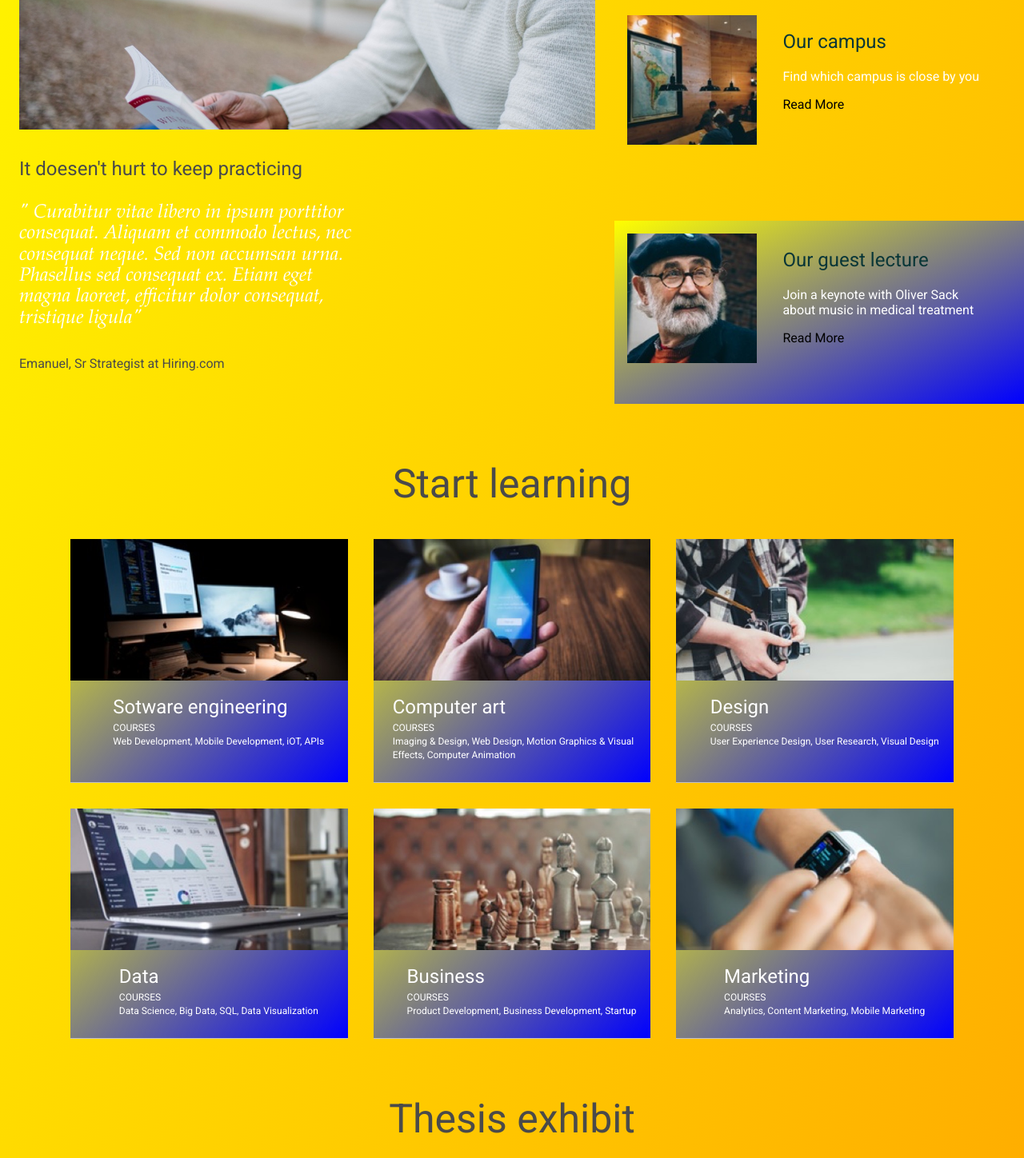
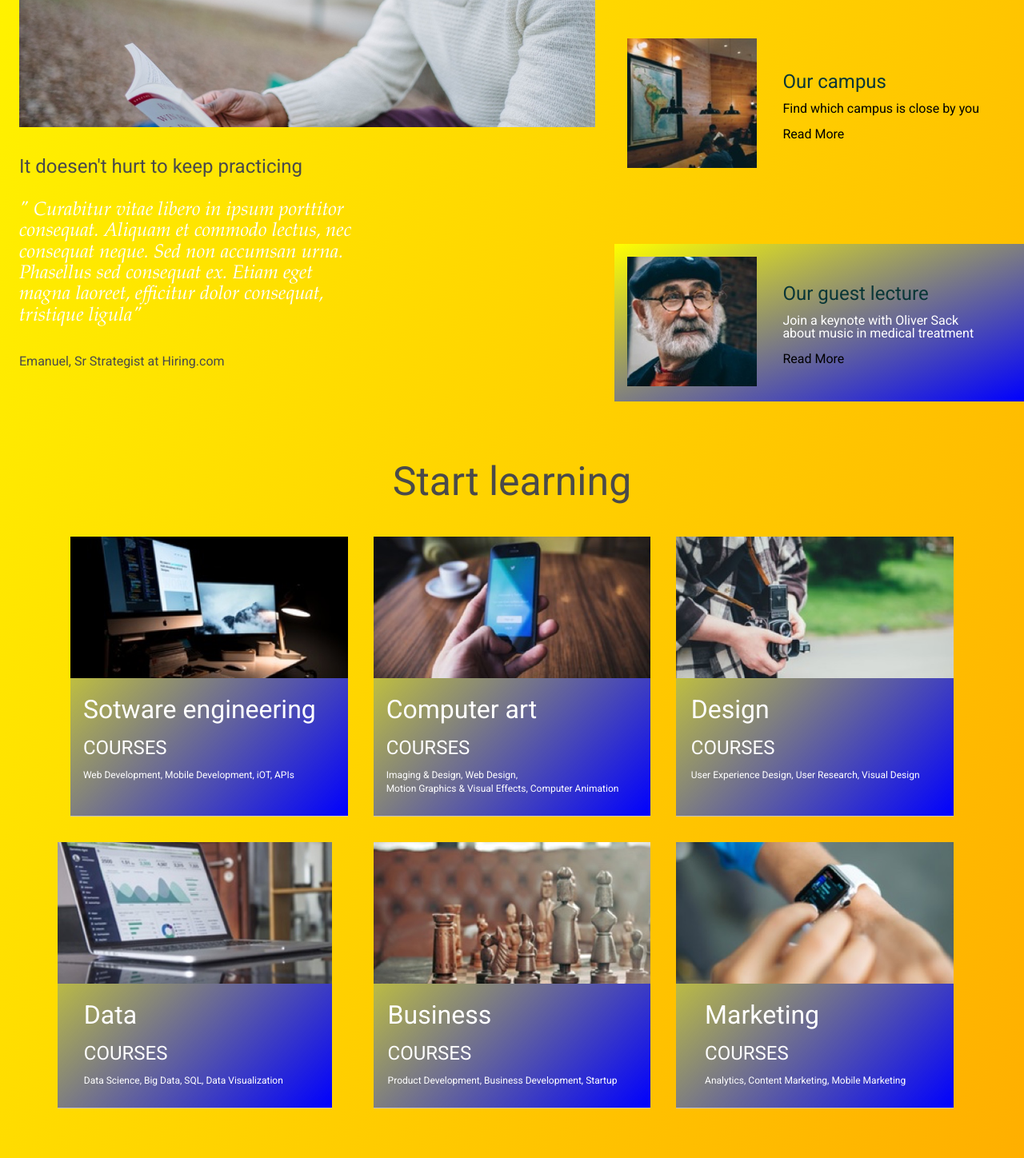
Before and after one commit to jyothihv2017/ColmarAcademy, a plain HTML site: page index.html in a window 1280 px wide. Shown: the part 945-2393 px from the top of the page at 80% size. Drawn offline with Linux system fonts and the light colour scheme; a web font is replaced by a local one.

Commit message:
complete desktop layout and style.

```diff
--- a/index.html
+++ b/index.html
@@ -10,6 +10,8 @@
   <title>Colmar Academy</title>
 </head>
 <body>
+
+  <!-- Header  section with logo and nav -->
     <header>
       <div class="content">
         <div class="logo">
@@ -27,6 +29,9 @@
       </div>
     </header>
 <div class="container">
+  <!-- Header section end -->
+
+  <!-- Main Banner section -->
    <div class="main-content">
      <div class="banner">
       <div class="image-container">
@@ -38,6 +43,9 @@
         <div ><a class="button" href="#">Start here</a></div>
       </div>
     </div>
+    <!-- Main banner section end-->
+
+    <!-- About Orientation and keynote events -->
     <div class="about">
     <div class ="information-main">
       <div class="background-img">
@@ -55,91 +63,94 @@
           </div>
           <div  class="information-text">
             <h3 class="bold left-margin">Orientation Date</h3>
-            <p class="left-margin">Tue 10/11 &amp; Wed 10/12 8am-3pm</p>
-            <p class="left-margin"><a href="#">Read More</a></p>
+            <span class="left-margin">Tue 10/11 &amp; Wed 10/12 8am-3pm</span><br>
+            <span class="left-margin"><a href="#">Read More</a></span>
           </div>
       </div>
       <div class="key-events-information" >
-        <div class="bottom-margin information-image-container">
+        <div class="information-image-container">
           <img id="campus-img"  src="./resources/images/information-campus.jpg" alt="campus information"</img>
         </div>
         <div class="information-text">
           <h3 class="bold left-margin">Our campus</h3>
-          <p class="left-margin">Find which campus is close by you</p>
-          <p class="left-margin left"><a href="#">Read More</a></p>
+          <span class="left-margin">Find which campus is close by you</span><br>
+          <span class="left-margin left"><a href="#">Read More</a></span>
         </div>
       </div>
       <div id="guest-lecture" class="key-events-information">
-        <div class="bottom-margin information-image-container">
+        <div class="information-image-container">
           <img id="guest-lecture-img" src="./resources/images/information-guest-lecture.jpg" alt="guest lecture information"</img>
         </div>
         <div class="information-text">
           <h3 class="bold left-margin">Our guest lecture</h3>
-          <p class="left-margin">Join a keynote with Oliver Sack<br>
-          about music in medical treatment</p>
-          <p class="left-margin"><a href="#">Read More</a></p>
+          <span class="left-margin">Join a keynote with Oliver Sack<br>
+          about music in medical treatment</span><br>
+          <span class="left-margin"><a href="#">Read More</a></span>
         </div>
       </div>
      </div>
    </div>
+   <!-- Key events section end -->
+   <!-- Courses section  -->
    <div class="ext-left-padding ext-right-padding courses">
        <h1 class="bold top-margin bottom-margin center">Start learning</h1>
        <div class="courses-image-container">
-         <figure class="image-text-container">
+         <div class="image-text-container">
             <img src="./resources/images/course-software.jpg" alt="course software engineering"></img>
-            <figcaption class="courses-information-text">
-             <h3 class="bold left-margin">Sotware engineering</h3>
-             <h5 class="left-margin">COURSES</h5>
-             <h5 class="left-margin">Web Development, Mobile Development, iOT, APIs</h5>
-            </figcaption>
-        </figure>
-        <figure class="image-text-container">
+            <div class="figcaption courses-information-text">
+             <h2 class="bold left">Sotware engineering</h2>
+             <h3 class="left">COURSES</h3>
+             <h5 class="left">Web Development, Mobile Development, iOT, APIs</h5>
+           </div>
+        </div>
+        <div class="image-text-container">
          <img src="./resources/images/course-computer-art.jpg" alt="course computer art"></img>
-         <figcaption class="courses-information-text">
-           <h3 class="bold left-margin">Computer art</h3>
-           <h5 class="left-margin">COURSES</h5>
-           <h5 class="left-margin">Imaging &amp; Design, Web Design, Motion Graphics &amp; Visual Effects, Computer Animation</h5>
-         </figcaption>
-        </figure>
-        <figure class="image-text-container">
+         <div class="figcaption courses-information-text">
+           <h2 class="bold left">Computer art</h2>
+           <h3 class="left">COURSES</h3>
+           <h5 class="left">Imaging &amp; Design, Web Design,</h5>
+           <h5 class="left">Motion Graphics &amp; Visual Effects, Computer Animation</h5>
+         </div>
+       </div>
+        <div class="image-text-container">
          <img src="./resources/images/course-design.jpg" alt="course design"></img>
-         <figcaption class="courses-information-text">
-           <h3 class="bold left-margin">Design</h3>
-           <h5 class="left-margin">COURSES</h5>
-           <h5 class="left-margin">User Experience Design, User Research, Visual Design</h5>
-         </figcaption>
-        </figure>
+         <div class="figcaption courses-information-text">
+           <h2 class="bold left">Design</h2>
+           <h3 class="left">COURSES</h3>
+           <h5 class="left">User Experience Design, User Research, Visual Design</h5>
+         </div>
        </div>
-       <div class="top-margin bottom-margin courses-image-container">
-        <figure class="image-text-container">
+       </div>
+       <div class="bottom-margin courses-image-container">
+        <div class="figcaption image-text-container">
          <img src="./resources/images/course-data.jpg" alt="course Data"></img>
-         <figcaption class="courses-information-text">
-           <h3 class="bold left-margin">Data</h3>
-           <h5 class="left-margin">COURSES</h5>
-           <h5 class="left-margin">Data Science, Big Data, SQL, Data Visualization</h5>
-         </figcaption>
-       </figure>
-        <figure class="image-text-container">
+         <div class="figcaption courses-information-text">
+           <h2 class="bold left">Data</h2>
+           <h3 class="left">COURSES</h3>
+           <h5 class="left">Data Science, Big Data, SQL, Data Visualization</h5>
+       </div>
+       </div>
+        <div class="image-text-container">
          <img src="./resources/images/course-business.jpg" alt="course Business"></img>
-         <figcaption class="courses-information-text">
-           <h3 class="bold left-margin">Business</h3>
-           <h5 class="left-margin">COURSES</h5>
-           <h5 class="left-margin">Product Development, Business Development, Startup</h5>
-         </figcaption>
-       </figure>
-        <figure class="image-text-container">
+         <div class="figcaption courses-information-text">
+           <h2 class="bold left">Business</h2>
+           <h3 class="left">COURSES</h3>
+           <h5 class="left">Product Development, Business Development, Startup</h5>
+         </div>
+       </div>
+        <div class="image-text-container">
          <img src="./resources/images/course-marketing.jpg" alt="course Marketing"></img>
-         <figcaption class="courses-information-text">
-           <h3 class="bold left-margin">Marketing</h3>
-           <h5 class="left-margin">COURSES</h5>
-           <h5 class="left-margin">Analytics, Content Marketing, Mobile Marketing</h5>
-         </figcaption>
-       </figure>
+         <div class="figcaption courses-information-text">
+           <h2 class="bold left">Marketing</h2>
+           <h3 class="left">COURSES</h3>
+           <h5 class="left">Analytics, Content Marketing, Mobile Marketing</h5>
+         </div>
+       </div>
        </div>
      </div>
+<!-- Courses end -->
 
-
-
+<!-- Thesis section -->
         <h1 class="bold top-margin small-bottom-margin center">Thesis exhibit</h1>
         <div class="thesis">
          <div class="video-container">
@@ -147,7 +158,7 @@
             <source src="resources/videos/thesis.mp4" type="video/mp4">
            </video>
            <h3 id="reimagine-urban" class="bold">Reimagine urban</h3>
-           <p>Reimagine urban blah blah blah blah</p>
+           <p class="bottom-margin">Reimagine urban blah blah blah blah</p>
          </div>
          <div class="thesis-image-container">
            <figure class="thesis-image-text-container">
@@ -166,9 +177,18 @@
          </figure>
        </div>
        </div>
+       <!-- Thesis end -->
+       <!-- Footer section -->
        <footer>
-         <p class="left bottom-margin">&copy; 2016 Colmar Academy. All rights reserved</p>
+         <span class="small-top-margin left-margin bottom-margin">&copy; 2016 Colmar Academy. All rights reserved</span>
+         <nav class="center footer-nav">
+           <ul>
+             <li><a id="Terms" href="#">Terms</a></li>
+             <li><a id="Privacy" href="#">Privacy</a></li>
+           </ul>
+         </nav>
        </footer>
+       <!-- Footer end -->
     </div>
 </body>
 </html>
--- a/resources/css/style.css
+++ b/resources/css/style.css
@@ -20,7 +20,8 @@ header .content {
   display: flex;
   align-items: center;
   justify-content: flex-start;
-  padding: 2rem;
+  padding-bottom: 1rem;
+  padding-top: 1rem;
 }
 
 header .logo {
@@ -35,8 +36,7 @@ header .logo {
 
 header nav ul {
   display: flex;
-  margin-right: 1.5rem;
-  margin-left: 1.5rem;
+  padding-right: 1.5rem;
 }
 
 header span{
@@ -53,7 +53,7 @@ header span{
 }
 
 nav li {
-  padding-right: 1rem;
+  padding-left: 1rem;
 }
 
 nav a {
@@ -61,8 +61,14 @@ nav a {
   line-height: 1.6;
   font-size: 1.3rem;
   color: #4A4A4A;
+  transition: all 1S ease-in-out 50ms;
 }
 
+a:hover,a:focus{
+color: #fff;
+background-color: #4A4A4A;
+border-radius: 5px;
+}
 
 h1 {
   font-size: 3.125rem;
@@ -118,6 +124,7 @@ p{
   font-size: 1.5rem;
   line-height: 1.1;
   font-style: italic;
+  color: #4A4A4A;
 }
 
 .quote-citation {
@@ -138,9 +145,7 @@ p{
   display: flex;
   position: relative;
   flex-direction: column;
-  /*background-color: #F2F2F2;*/
-   background: linear-gradient(to bottom right, yellow, orange);
-  /* background: linear-gradient(to bottom right, #000000, #0f9b0f);*/
+  background: linear-gradient(to bottom right, yellow, orange);
   top: 4rem;
 }
 
@@ -149,7 +154,6 @@ p{
   flex-direction: row;
   justify-content: space-around;
   position: relative;
-    border-bottom: solid 1px #c6c1c1;
   /*background-color: #ffe670;*/
 }
 
@@ -212,7 +216,6 @@ p{
   background-repeat: no-repeat;
   background-size: cover;
   margin: 2rem 1.5rem;
-  border: solid 1px #000000;
 }
 
 .text-content{
@@ -224,7 +227,6 @@ p{
   width: 40%;
   height: 34rem;
   margin: 2rem 1.5rem 2rem 0;
-  border: solid 1px #c6c1c1;
 }
 
 .text-content h2{
@@ -233,6 +235,8 @@ p{
 
 .about{
   display: flex;
+  width: 100%;
+  height: auto;
   flex-direction: row;
   justify-content: space-between;
   margin-top: 2rem;
@@ -267,6 +271,11 @@ p{
 .practice-saying h3{
   margin-bottom: 1.5rem;
   color: #4A4A4A;
+  transition: all 1S ease-in-out 50ms;
+}
+
+.practice-saying h5 {
+  color: #FFFFFF;
 }
 
 .key-events{
@@ -283,14 +292,17 @@ p{
   flex-direction: row;
   justify-content: space-between;
   width: 100%;
+  object-fit: contain;
 }
 
 #guest-lecture{
     background: linear-gradient(to bottom right, yellow, blue);
+    color: #fff;
 }
 
 .information-image-container{
   width: 35%;
+  align-items: center;
 }
 
 .information-text{
@@ -298,26 +310,32 @@ p{
   display: flex;
   flex-direction: column;
   align-items: flex-start;
-  justify-content: flex-start;
+  justify-content: center;
   align-content: center;
   margin: 2rem 1.5rem;
 }
 
+
 .information-text h3{
   color: #093637;
-  padding-bottom: 1rem;
+  padding-bottom: 0.5rem;
 }
 
 .information-text p{
   color: #FFFFFF;
-  padding-bottom: 1rem;
+  padding-bottom: 0.5rem;
+}
+
+span a{
+    transition: all 1S ease-in-out 50ms;
 }
 
 .information-image-container img{
   max-width: 100%;
   height: auto;
   object-fit: cover;
-  margin: 1rem 1rem;
+  padding: 1rem 1rem;
+  overflow: hidden;
   /*border: solid 1px #c6c1c1;*/
 }
 
@@ -359,16 +377,34 @@ p{
   background: linear-gradient(to bottom right, yellow, blue);
   margin-left: 1rem;
   margin-right: 1rem;
+  margin-bottom: 2rem;
   border-bottom: solid 1px #c6c1c1;
 }
 
-.courses-information-text{
-  margin-top: 1rem;
-  margin-bottom: 1.5rem;
-
+.courses-information-text h3, h5{
+text-align: left;
 }
 
-figcaption {
+.courses-information-text h2{
+ margin-top: 1rem;
+ margin-bottom: 0.5rem;
+}
+
+.courses-information-text h3{
+ margin-top: 0.5rem;
+ margin-bottom: 0.5rem;
+}
+
+
+.courses-information-text{
+margin-left: 1rem;
+margin-bottom: 1.5rem;
+}
+
+
+.figcaption {
+  position: relative;
+  left: -20px;
   caption-side: bottom;
 }
 
@@ -424,12 +460,35 @@ video{
   height: auto;
 }
 
+.thesis-information-text h3, h4 {
+  color: #4A4A4A;
+}
+
 #reimagine-urban{
   padding-bottom: 0.5rem;
+  color: #4A4A4A;
 }
 
-footer p{
+footer{
+  display: flex;
+  flex-direction: row;
+  justify-content: space-between;
+  align-items: center;
+}
+
+footer nav ul {
+  display: flex;
+  margin: 1rem 1.5rem;
+  font-size: 1rem;
+}
+
+/*
+footer span{
+  display: inline-flex;
+  align-items: center;
+  align-content: center;
   font-size: 1rem;
   padding: 1rem 1.5rem 4rem 1.5rem;
   margin-bottom: 4rem;
 }
+*/
```
